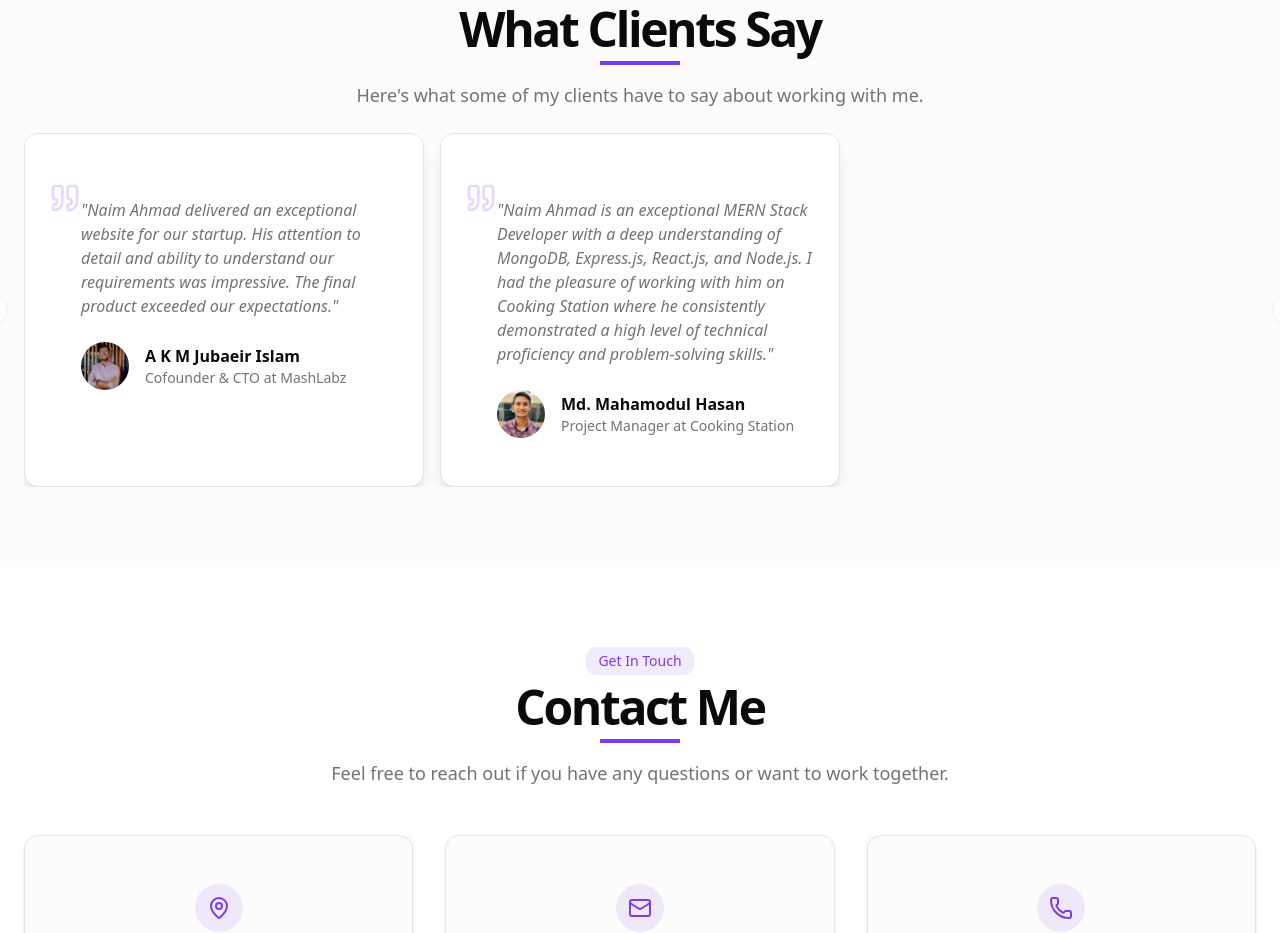
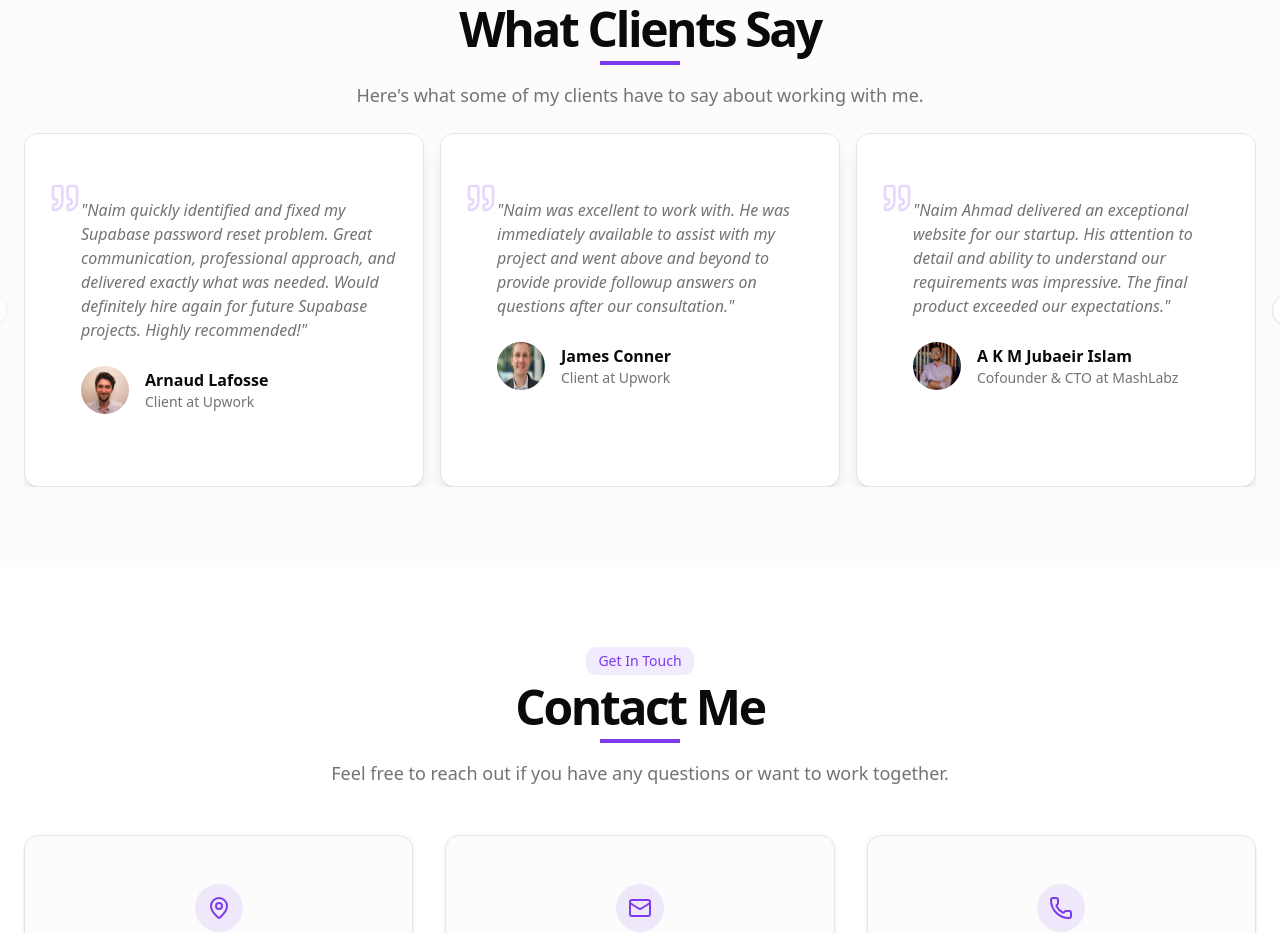
Before and after one commit to Naim-Ahmad/portfolio-next-v2, a Next.js app: page / in a window 1280 px wide. Shown: the part 5600-6533 px from the top of the page. Built offline with nearby package versions, Linux system fonts and the light colour scheme; no server answers.

Commit message:
added  some reviews

```diff
--- a/src/data.js
+++ b/src/data.js
@@ -68,6 +68,19 @@ export const projects = [
 
 // reviews
 export const testimonials = [
+  {
+    name: "Arnaud Lafosse",
+    position: "Client at Upwork",
+    avatar: "/assets/profilePic/ArnaudLafosse.jpeg",
+    content: `Naim quickly identified and fixed my Supabase password reset problem. Great communication, professional approach, and delivered exactly what was needed. Would definitely hire again for future Supabase projects.
+Highly recommended!`,
+  },
+  {
+    name: "James Conner",
+    position: "Client at Upwork",
+    avatar: "/assets/profilePic/JamesConner.jpeg",
+    content: `Naim was excellent to work with. He was immediately available to assist with my project and went above and beyond to provide provide followup answers on questions after our consultation.`,
+  },
   {
     name: "A K M Jubaeir Islam",
     position: "Cofounder & CTO at MashLabz",
```
Also changed, not shown: public/assets/profilePic/ArnaudLafosse.jpeg (added), public/assets/profilePic/JamesConner.jpeg (added).
